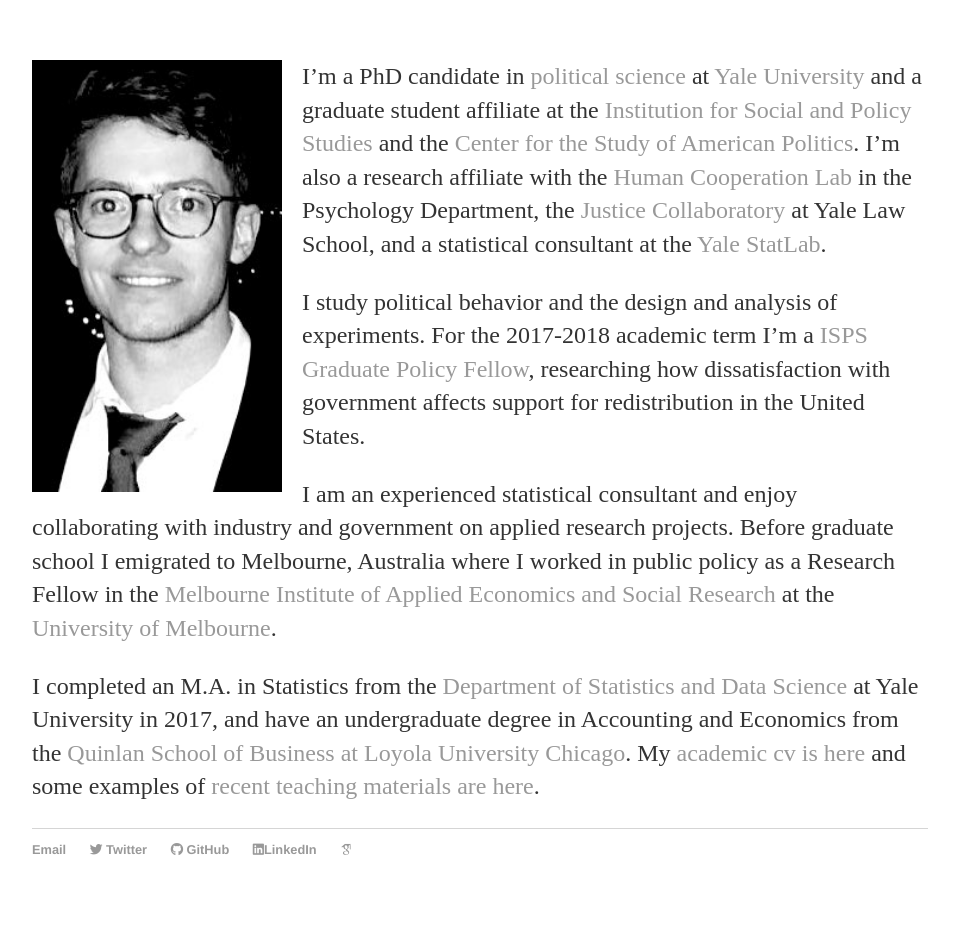
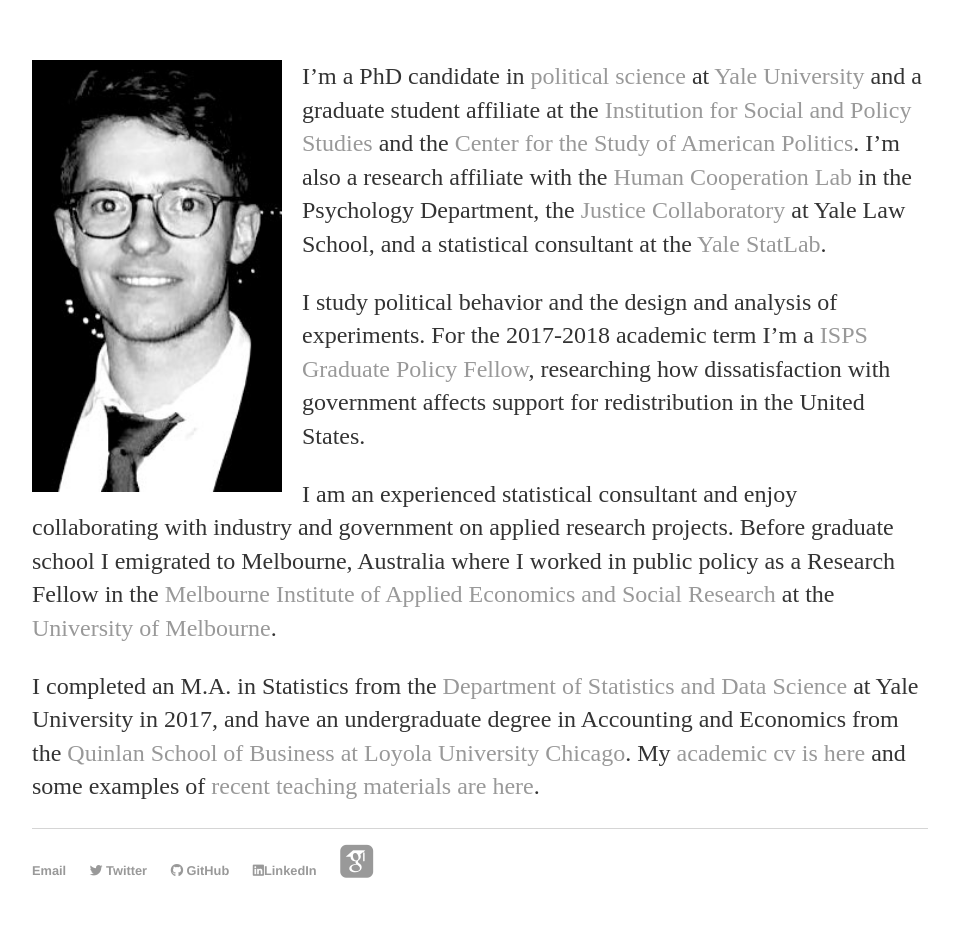
Before and after one commit to kylepeyton/kylepeyton.github.io, a Jekyll site: the page built from index.markdown, in a window 1280 px wide. Shown: the whole page, without its empty margins (160-1119 px from the left). Built offline with Jekyll 4.4.1, drawn with Linux system fonts in a browser that asks for light colours; nearby versions of some CDN libraries; some web fonts are replaced; before the commit the page ends 917 px from its top, so only the background shows below that.

Commit message:
Update design-kp.html

```diff
--- a/_layouts/design-kp.html
+++ b/_layouts/design-kp.html
@@ -39,7 +39,8 @@
 					</a>
 				</li>
 				{% endif %}
-				<li><a href="https://scholar.google.com/citations?user=Hccq-KMAAAAJ&hl=en" alt="Link to Google Scholar" data-toggle="tooltip" title="Google Scholar"><i class="ai ai-google-scholar"></i></a></li>
+				<li>
+					<a href="https://scholar.google.com/citations?user=Hccq-KMAAAAJ&hl=en" alt="Link to Google Scholar" data-toggle="tooltip" title="Google Scholar"><i class="ai ai-google-scholar-square ai-3x"></i></a></li>
 			</ul>
 			</footer>
 
```
